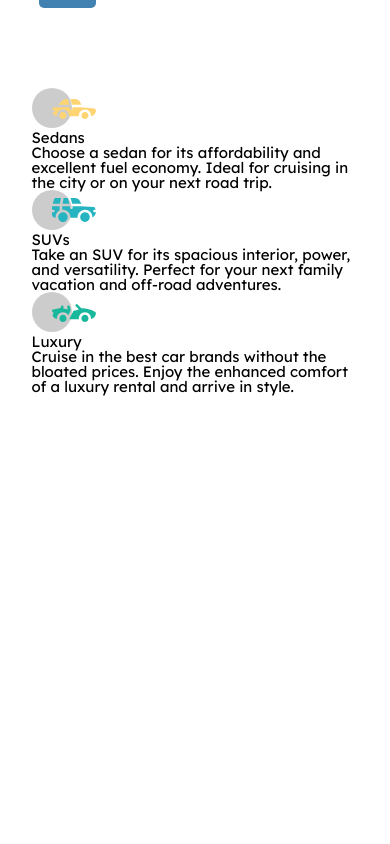
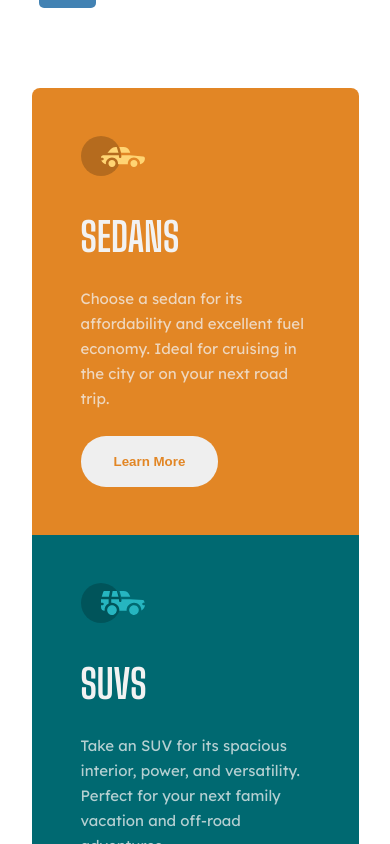
Before and after one commit to alexanderivanov2/frontend-mentor, a Vue app: page /newbie/3-column-preview in a window 390 px wide. Shown: the top 844 px of the page. Built offline with nearby package versions, Linux system fonts and the light colour scheme.

Commit message:
implement styles and layout for column card component for mobile

```diff
--- a/src/views/NewbiePages/3ColumnPreview/ColumnPreviewCard.vue
+++ b/src/views/NewbiePages/3ColumnPreview/ColumnPreviewCard.vue
@@ -1,8 +1,9 @@
 <template>
-    <div class="column-preview-card">
-        <img :src="cardData.carIcon" alt="car type icon">
-        <h2>{{ cardData.carType }}</h2>
-        <p>{{ cardData.description }}</p>
+    <div class="column-preview-card" :class="cardData.cardClasses">
+        <img :src="cardData.carIcon" alt="car type icon" class="column-preview-card-icon">
+        <h2 class="column-preview-card-title">{{ cardData.carType }}</h2>
+        <p class="column-preview-card-description">{{ cardData.description }}</p>
+        <button class="column-preview-card-btn">Learn More</button>
     </div>
 </template>
 
@@ -14,7 +15,81 @@ const props = defineProps({
         typ: Object
     }
 })
+const { cardData } = toRefs(props)
+</script>
 
-const { cardData } = toRefs(props)
+<style scoped lang="scss">
+$sedan-color: #E28625;
+$suvs-color: #006971;
+$luxury-color: #004140;
+$white-color: #F2F2F2;
 
-</script>
+.sedan-card {
+    background-color: $sedan-color;
+    .column-preview-card-btn {
+        color: $sedan-color;
+    }
+}
+.suvs-card {
+    background-color: $suvs-color;
+    .column-preview-card-btn {
+        color: $suvs-color;
+    }
+}
+.luxury-card {
+    background-color: $luxury-color;
+    .column-preview-card-btn {
+        color: $luxury-color;
+    }
+}
+
+.column-preview-card {
+    color: $white-color;
+    padding: 48px 49px;
+
+    &:first-child {
+        border-top-right-radius: 8px;
+        border-top-left-radius: 8px;
+    }
+    &:last-child {
+        border-bottom-right-radius: 8px;
+        border-bottom-left-radius: 8px;
+    }
+
+    &-icon {
+        width: 64px;
+        height: 40px;
+        margin-bottom: 35px;
+    }
+
+    &-title {
+        font-family: 'Big Shoulders Display', sans-serif;
+        font-size: 40px;
+        font-weight: 700;
+        line-height: normal;
+        margin-bottom: 25px;
+        text-transform: uppercase;
+    }
+
+    &-description {
+        line-height: 25px;
+        opacity: 0.75;
+        margin-bottom: 25px;
+    }
+
+    &-btn {
+        line-height: 25px;
+        padding: 12px 32px;
+        border: 1px solid transparent;
+        border-radius: 25px;
+        font-weight: 700;
+
+        &:hover {
+            cursor: pointer;
+            background-color: transparent;
+            color: $white-color;
+            border-color: $white-color;
+        }
+    }
+}
+</style>
```
